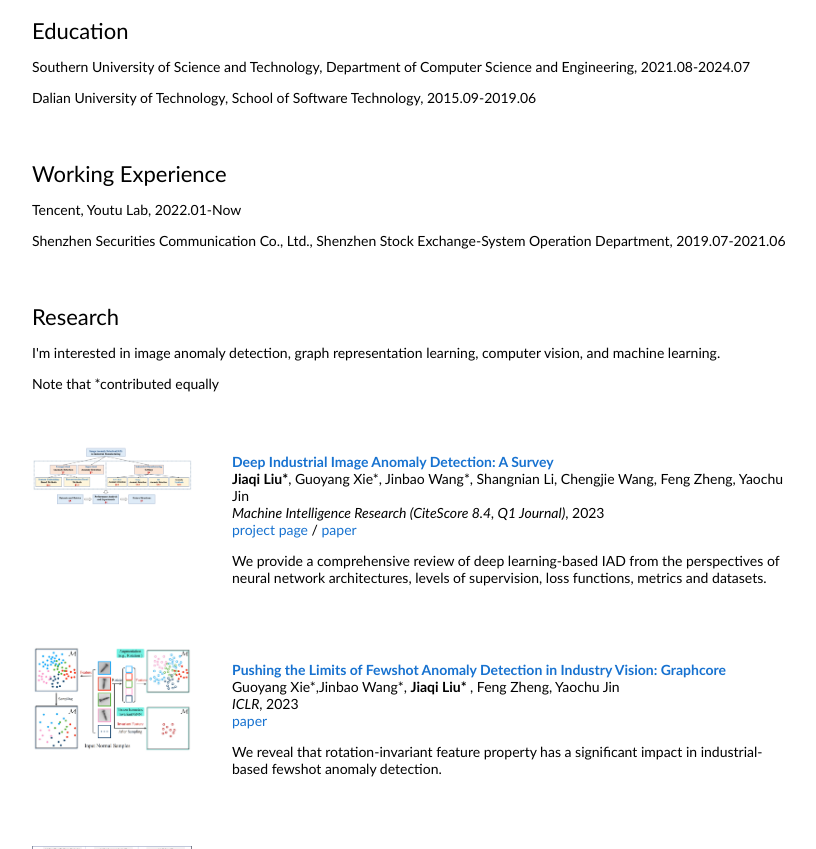
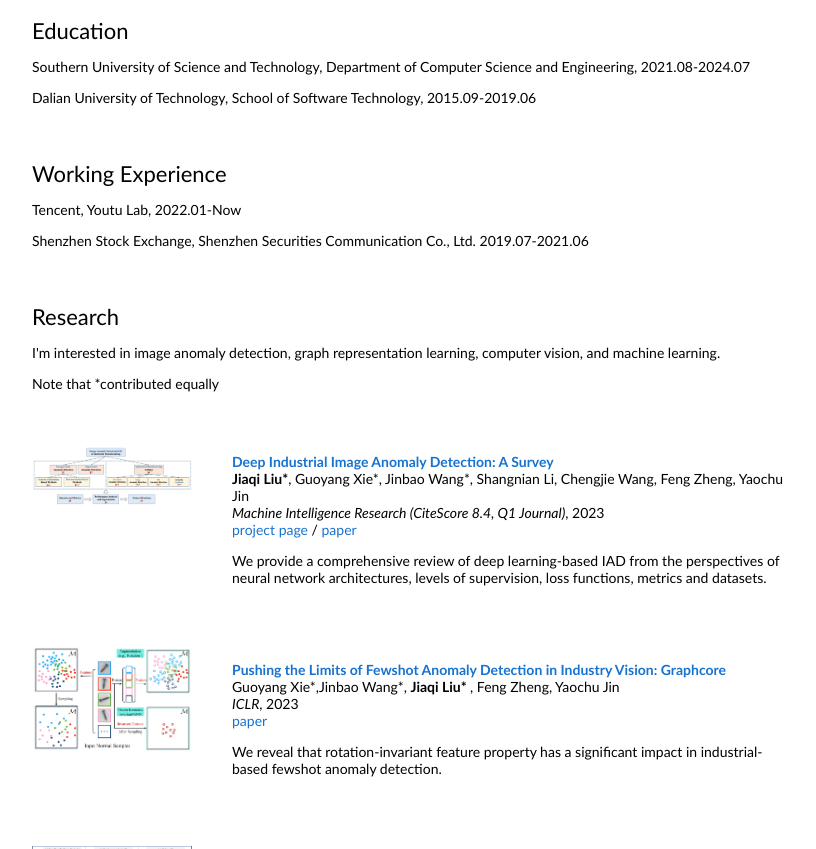
Before and after one commit to shirowalker/shirowalker.github.io, a plain HTML site: page index.html in a window 1280 px wide. Shown: the part 251-1100 px from the top of the page, without its empty margins (228-1044 px from the left). Drawn offline with Linux system fonts and the light colour scheme.

Commit message:
Update index.html

```diff
--- a/index.html
+++ b/index.html
@@ -66,7 +66,7 @@
                 Tencent, Youtu Lab, 2022.01-Now
                 </p>
                 <p>
-                Shenzhen Securities Communication Co., Ltd., Shenzhen Stock Exchange-System Operation Department, 2019.07-2021.06
+                Shenzhen Stock Exchange, Shenzhen Securities Communication Co., Ltd. 2019.07-2021.06
                 </p>
             </td>
             </tr>
```
